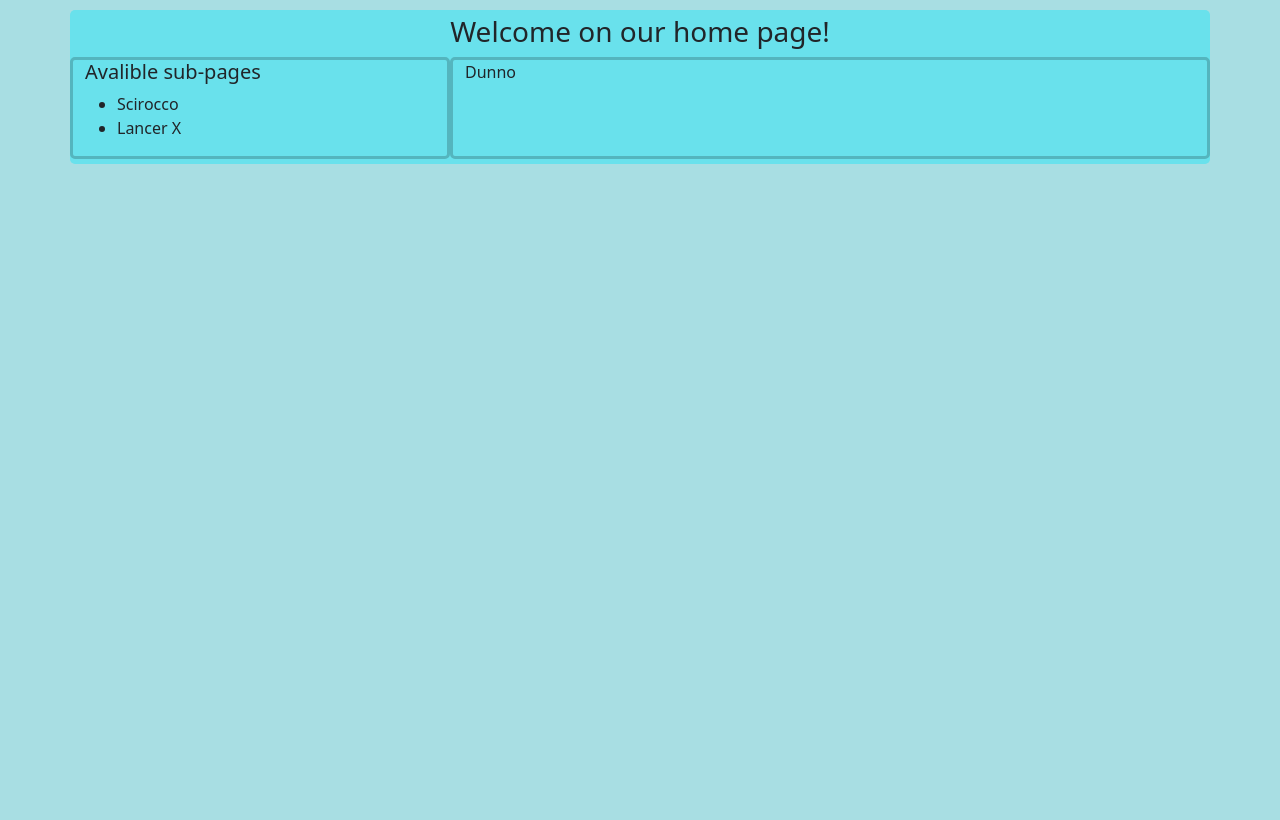
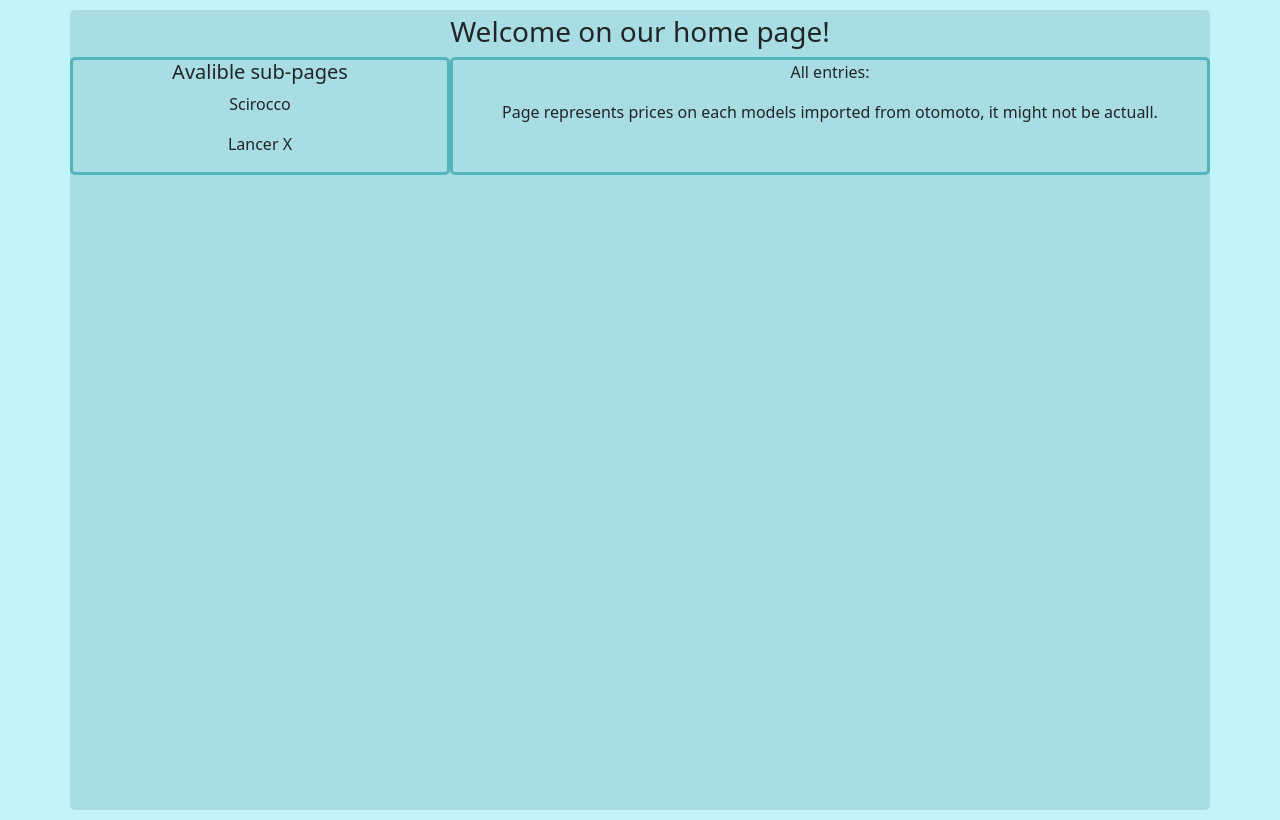
Before and after one commit to MckCieply/Full-Stack-Project, a Django app: page / in a window 1280 px wide. Before the commit the page ends 164 px from the top, so only its background shows below. Run offline with Django 4.2, Linux system fonts and the light colour scheme.

Commit message:
Home page edited, i suck on visuals

```diff
--- a/otofeature/cardeals/static/main.css
+++ b/otofeature/cardeals/static/main.css
@@ -1,16 +1,14 @@
 body{
-    background-color: rgb(168, 222, 227);
+    background-color:rgb(195, 244, 248);
 }
 .container{
-    background-color: rgb(105, 225, 236);
+    background-color: rgb(168, 222, 227);
     margin-top: 10px;
     padding-top: 5px;
     margin-bottom: 10px;
     padding-bottom: 5px;
     border-radius: 5px;
-}
-h3{
-    text-align: center;
+    height: 100vh;
 }
 #main{
     border-radius: 5px;
--- a/otofeature/cardeals/templates/cardeals/home.html
+++ b/otofeature/cardeals/templates/cardeals/home.html
@@ -11,18 +11,20 @@
     <title>Projects Home Page</title>
 </head>
 <body>
-    <div class="container">
+    <div class="container text-center">
         <h3> Welcome on our home page!</h3>
         <div class="row">
             <div class="col-4" id="main">
                 <h5>Avalible sub-pages</h5>
-            <ul>
-                <li><a>Scirocco</a></li>
-                <li><a>Lancer X</a></li>
-            </ul>
+
+                <p><a>Scirocco</a></p>
+                <p><a>Lancer X</a></p>
+
             </div>
             <div class="col-8" id ="main">
-                <p> Dunno </p>
+                <p> All entries: </p>
+                <p> Page represents prices on each models imported from otomoto, it might not be
+                    actuall. </p>
             </div>
         </div>
     </div>
```
